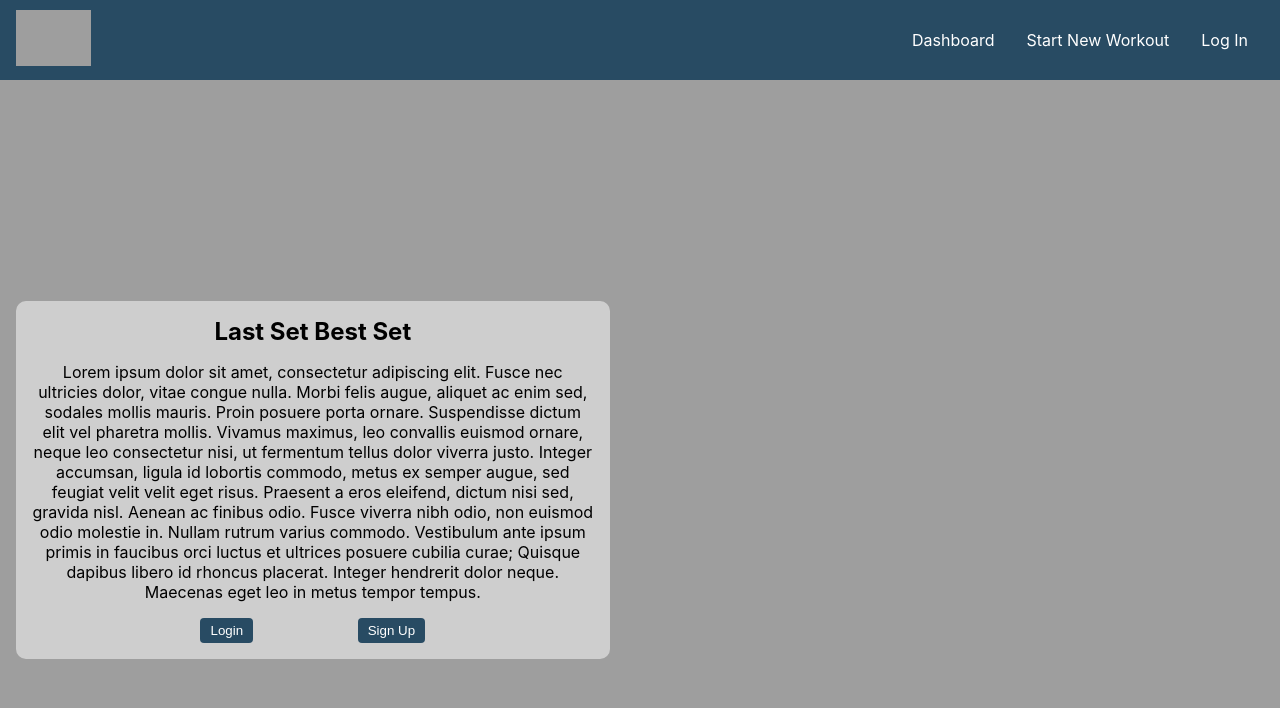
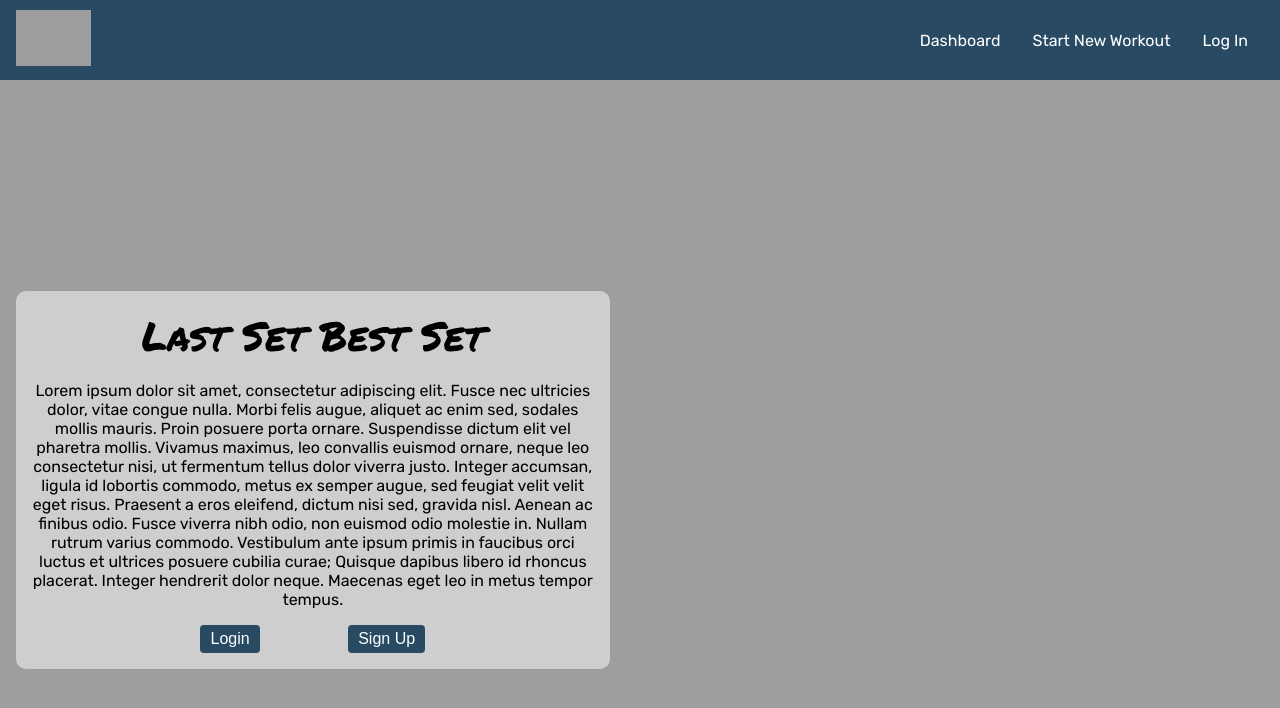
Before and after one commit to simmonekelly/simmone-kelly-capstone-lastsetbestset, a React (Create React App) app in the folder client/: page / in a window 1280 px wide. Shown: the top 708 px of the page. Built offline with nearby package versions, Linux system fonts and the light colour scheme.

Commit message:
on wrong branch, but this push contains styling edits that added google fonts, updated teh dashboard styling to space out workout history and added global font variables

```diff
--- a/client/src/App.scss
+++ b/client/src/App.scss
@@ -38,20 +38,44 @@ section {
   }
 }
 
-h1 {
-  margin: 0;
-  padding-bottom: 16px;
-}
+//fonts
 
-h3 {
-  margin: 0;
-  padding-bottom: 16px;
-  //color: $darkgrey;
+body{
+  font-family: $body-font;
 }
 
 p {
   margin: 0;
   padding-bottom: 16px;
+  font-size: 16px;
+  font-weight: 400;
+}
+
+button {
+  @extend p;
+}
+
+
+h1 {
+  @extend p;
+  font-size: 40px;
+  font-weight: 700;
+}
+
+h2 {
+  @extend p;
+  font-size: 36px;
+  font-weight: 500;
+}
+
+h3 {
+  @extend p;
+  font-size: 24px;
+}
+
+h4 {
+  @extend p;
+  font-size: 24px;
 }
 
 .app {
--- a/client/src/pages/Dashboard/Dashboard.js
+++ b/client/src/pages/Dashboard/Dashboard.js
@@ -70,22 +70,22 @@ export default class Dashboard extends Component {
               <table key={workout.id} className="myprofile_workout">
                 <thead>
                   <tr>
-                    <th colSpan="3">Completed On: {workout.date}</th>
+                    <th colSpan="3" className="myprofile_workout-header">Completed On: <span className="myprofile_workout-date">{workout.date}</span></th>
                   </tr>
                 </thead>
                 {workout.exercises.map((exercise) => (
                   <tbody key={exercise.id} className="myprofile_exercise">
                     <tr>
-                      <th colSpan="3">{exercise.name}</th>
+                      <th colSpan="3" className="myprofile_exercise-title"> {exercise.name}</th>
                     </tr>
-                    <tr>
+                    <tr className="myprofile_exercise-header">
                       <td>Set</td>
                       <td>Reps</td>
                       <td>Weight</td>
                     </tr>
                     {exercise.sets.map((set) => (
                       <tr key={set.setNumber}>
-                        <td>{`Set ${set.setNumber}`}</td>
+                        <td>{set.setNumber}</td>
                         <td>{set.reps}</td>
                         <td>{set.weight}</td>
                       </tr>
--- a/client/src/pages/Dashboard/Dashboard.scss
+++ b/client/src/pages/Dashboard/Dashboard.scss
@@ -8,22 +8,60 @@
   &_workout {
     padding: 10px;
     background-color: $lightgrey;
+    margin: 10px;
+    width: 315px;
+
+    @include desktoptablet{
+        width: 30%;
+    }
+
+    &-header {
+      font-size: 22px;
+      font-weight: 500;
+    }
+
+    &-date {
+      color: $teal;
+    }
 
     &-container {
       display: flex;
       flex-direction: column;
       max-width: 100%;
+      flex-wrap: wrap;
 
-            @include desktoptablet{
+      @include desktoptablet {
         flex-direction: row;
         width: 100%;
-            justify-content: space-evenly;
+        justify-content: space-between;
       }
     }
   }
 
   //possibly remove
   &_exercise {
+    display: flex;
+    flex-direction: column;
+    &-title {
+      font-size: 18px;
+      font-weight: 400;
+    }
+
+    tr {
+      display: flex;
+      justify-content: space-around;
+    }
+
+    td {
       padding: 10px 0;
+      width: 55px;
+    }
+
+    &-header {
+      font-weight: 500;
+      td {
+        font-size: 16px;
       }
     }
+  }
+}
--- a/client/src/pages/HomePage/HomePage.scss
+++ b/client/src/pages/HomePage/HomePage.scss
@@ -6,6 +6,11 @@
   height: 100vh;
   justify-content: flex-start;
   padding-top: 20px;
+
+  h1{
+    font-family: $home-header;
+    font-weight: 400;
+  }
 
 
   @include desktoptablet{
--- a/client/src/pages/LogNewWorkout/LogNewWorkout.scss
+++ b/client/src/pages/LogNewWorkout/LogNewWorkout.scss
@@ -35,7 +35,7 @@
         &-headers{
             display: flex;
             flex-direction: row;
-            padding-bottom: 16px;
+            padding: 10px 0 16px;
             align-items: center;
             justify-content: space-evenly;
 
--- a/client/src/styles/partials/_colorsfonts.scss
+++ b/client/src/styles/partials/_colorsfonts.scss
@@ -3,6 +3,20 @@ $lightgrey: #D9D9D9;
 $darkgrey: #353535;
 $teal: #3C6E71;
 $white: #FFFFFF;
+
+//@import url('https://fonts.googleapis.com/css2?family=Permanent+Marker:ital,wght@0,400;1,400&display=swap');
+
+//@import url('https://fonts.googleapis.com/css2?family=Akshar:wght@300;400;500;600;700&family=Permanent+Marker:ital,wght@0,400;1,400&display=swap');
+
+@import url('https://fonts.googleapis.com/css2?family=Permanent+Marker&family=Rubik:ital,wght@0,400;0,500;0,600;0,700;1,300;1,400&display=swap');
+
+
+$home-header: 'Permanent Marker', cursive;
+$body-font: 'Rubik', sans-serif;
+// h1 {
+//     font-family: $home-header;
+//     font-weight: 400;
+// }
 
 $desktoptablet-breakpoint: 768px;
 
```
Lines whose indentation alone changed are shown as unchanged.
